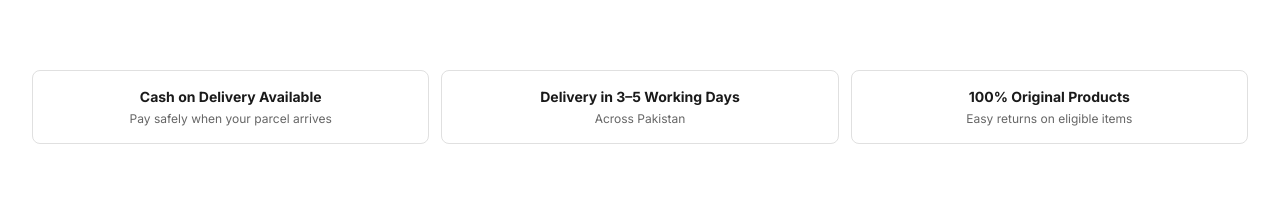
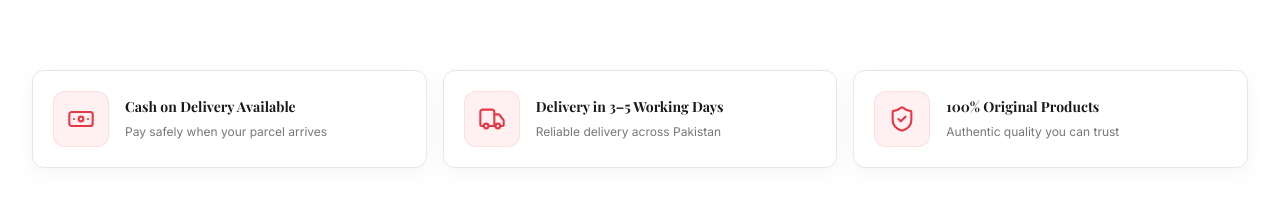
Before and after one commit to RTS-Apparel/RTS-Apparel, a React (Vite) app: page / in a window 1280 px wide. Shown: the part 743-952 px from the top of the page. Built offline with nearby package versions, Linux system fonts and the light colour scheme; no server answers; a web font is replaced by a local one.

Commit message:
Polish storefront trust benefits with animated icons

```diff
--- a/src/pages/Home.tsx
+++ b/src/pages/Home.tsx
@@ -5,6 +5,9 @@ import {
   Sparkles,
   ChevronLeft,
   ChevronRight,
+  Banknote,
+  Truck,
+  ShieldCheck,
 } from "lucide-react";
 import { motion, AnimatePresence } from "framer-motion";
 import { useProducts } from "../hooks/useProducts";
@@ -211,19 +214,60 @@ export const HomePage: React.FC = () => {
         )}
       </div>
 
-      <section aria-label="Shopping benefits" className="mx-auto grid max-w-7xl grid-cols-1 gap-3 px-4 sm:grid-cols-3 sm:px-6 lg:px-8">
-        <div className="rounded-lg border border-[#E0E0E0] bg-white px-4 py-4 text-center">
-          <p className="text-sm font-bold text-[#1A1A1A]">Cash on Delivery Available</p>
-          <p className="mt-1 text-xs text-[#666666]">Pay safely when your parcel arrives</p>
-        </div>
-        <div className="rounded-lg border border-[#E0E0E0] bg-white px-4 py-4 text-center">
-          <p className="text-sm font-bold text-[#1A1A1A]">Delivery in 3–5 Working Days</p>
-          <p className="mt-1 text-xs text-[#666666]">Across Pakistan</p>
-        </div>
-        <div className="rounded-lg border border-[#E0E0E0] bg-white px-4 py-4 text-center">
-          <p className="text-sm font-bold text-[#1A1A1A]">100% Original Products</p>
-          <p className="mt-1 text-xs text-[#666666]">Easy returns on eligible items</p>
-        </div>
+      <section
+        aria-label="Shopping benefits"
+        className="mx-auto grid max-w-7xl grid-cols-1 gap-4 px-4 sm:grid-cols-3 sm:px-6 lg:px-8"
+      >
+        {[
+          {
+            title: "Cash on Delivery Available",
+            description: "Pay safely when your parcel arrives",
+            Icon: Banknote,
+            delay: 0,
+          },
+          {
+            title: "Delivery in 3–5 Working Days",
+            description: "Reliable delivery across Pakistan",
+            Icon: Truck,
+            delay: 0.1,
+          },
+          {
+            title: "100% Original Products",
+            description: "Authentic quality you can trust",
+            Icon: ShieldCheck,
+            delay: 0.2,
+          },
+        ].map(({ title, description, Icon, delay }) => (
+          <motion.div
+            key={title}
+            initial={{ opacity: 0, y: 22 }}
+            whileInView={{ opacity: 1, y: 0 }}
+            viewport={{ once: true, amount: 0.35 }}
+            transition={{ duration: 0.55, delay, ease: "easeOut" }}
+            whileHover={{ y: -5, transition: { duration: 0.22 } }}
+            className="group relative flex items-center gap-4 overflow-hidden rounded-xl border border-[#E7E7E7] bg-white px-5 py-5 text-left shadow-[0_5px_22px_rgba(0,0,0,0.045)] transition-all duration-300 hover:border-[#E63946]/50 hover:shadow-[0_12px_30px_rgba(230,57,70,0.10)] sm:px-4 lg:px-5"
+          >
+            <motion.div
+              initial={{ scale: 0.82, rotate: -8 }}
+              whileInView={{ scale: 1, rotate: 0 }}
+              viewport={{ once: true }}
+              transition={{ type: "spring", stiffness: 190, damping: 13, delay: delay + 0.08 }}
+              className="relative flex h-14 w-14 shrink-0 items-center justify-center rounded-xl bg-[#FFF1F2] text-[#E63946] transition-colors duration-300 group-hover:bg-[#E63946] group-hover:text-white"
+            >
+              <Icon className="h-7 w-7" strokeWidth={1.8} />
+              <span className="pointer-events-none absolute inset-0 rounded-xl ring-1 ring-inset ring-[#E63946]/10" />
+            </motion.div>
+            <div className="min-w-0">
+              <h3 className="text-sm font-bold leading-snug text-[#1A1A1A] sm:text-[13px] lg:text-sm">
+                {title}
+              </h3>
+              <p className="mt-1.5 text-xs leading-relaxed text-[#777777]">
+                {description}
+              </p>
+            </div>
+            <span className="pointer-events-none absolute bottom-0 left-5 right-5 h-[2px] origin-left scale-x-0 bg-[#E63946] transition-transform duration-300 group-hover:scale-x-100" />
+          </motion.div>
+        ))}
       </section>
 
       {/* Categories Showcase — 5 categories (Shirts, Trousers, Kurta Shalwar, Hoodies, Jackets), each with product count badge */}
```
